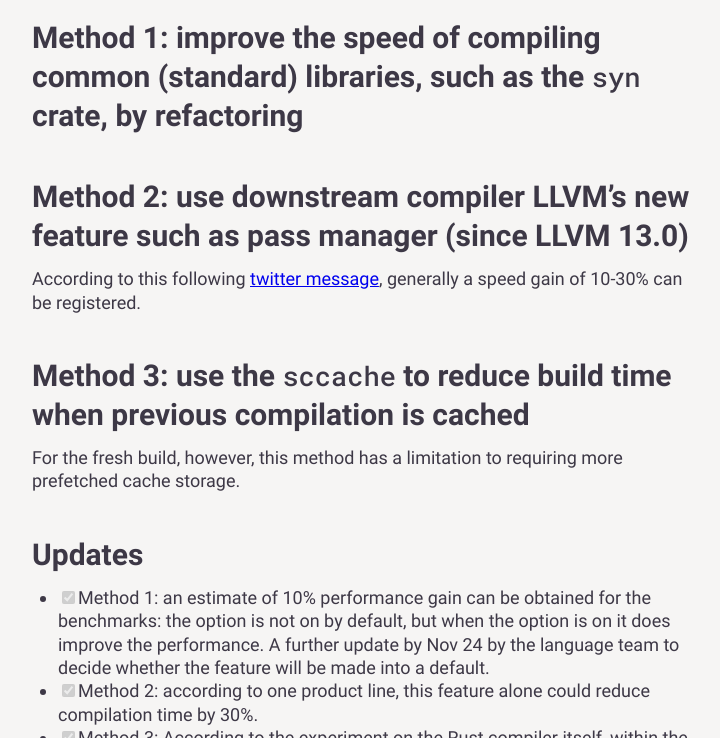
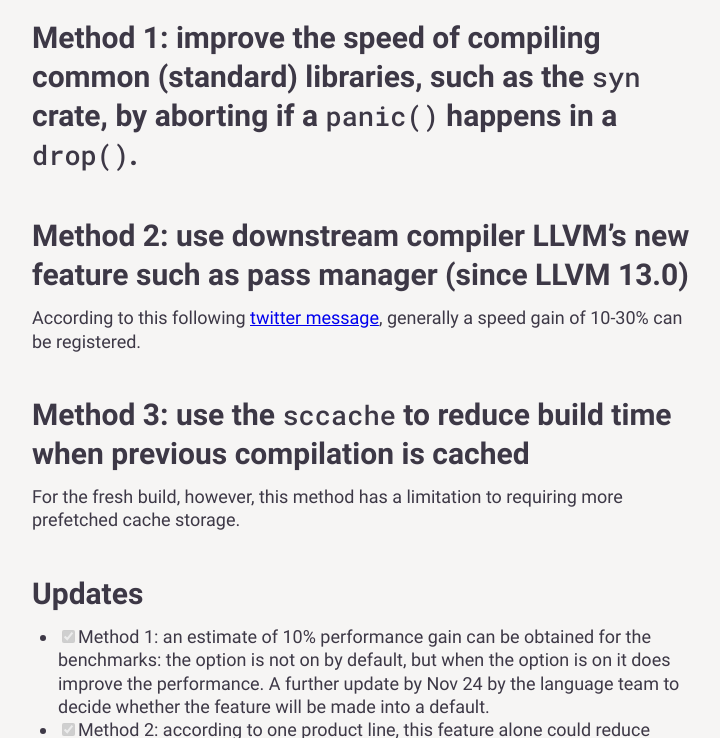
Before and after one commit to yijunyu/trusted-programming.github.io, a Jekyll site: the page built from articles/Compiler/Speedup.md, in a window 1280 px wide and 900 px high, scrolled down 555 px, cut to the strip 162-900 px from the top of the window. Shown: the whole strip, without its empty margins (273-993 px from the left). Built offline with Jekyll 4.4.1, drawn with Linux system fonts in a browser that asks for light colours; our own code applies the rules of GitHub Pages for plain Markdown files.

Commit message:
Update Speedup.md

````diff
--- a/articles/Compiler/Speedup.md
+++ b/articles/Compiler/Speedup.md
@@ -20,7 +20,7 @@
 @endmindmap
 ```
 
-## Method 1: improve the speed of compiling common (standard) libraries, such as the `syn` crate, by refactoring
+## Method 1: improve the speed of compiling common (standard) libraries, such as the `syn` crate, by aborting if a `panic()` happens in a `drop()`.
 
 ## Method 2: use downstream compiler LLVM's new feature such as pass manager (since LLVM 13.0)
 
````
